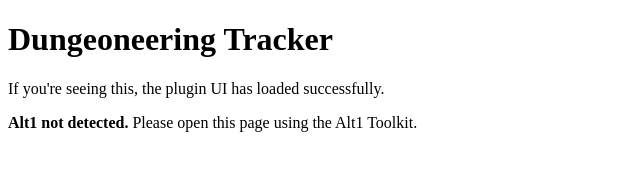
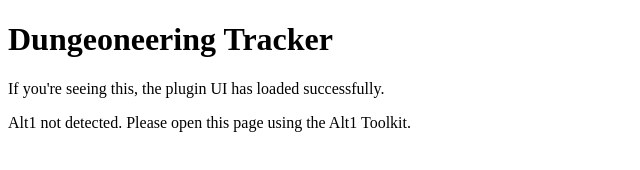
Before and after one commit to Mzmuh/dungeoneering-tracker, a plain HTML site: page 404.html in a window 1280 px wide. Shown: the full height of the page, 0-640 px from the left. Drawn offline with Linux system fonts and the light colour scheme.

Commit message:
Add files via upload
alt1lib.js is now loaded with defer to prevent race conditions

Alt1 registration waits until the full DOM is ready (DOMContentLoaded)

Includes a clean fallback message if Alt1 isn’t detected

Now logs "Alt1 App Identified" to console so you can verify if it's working

```diff
--- a/404.html
+++ b/404.html
@@ -1,21 +1,25 @@
 <!DOCTYPE html>
 <html lang="en">
 <head>
-  <meta charset="UTF-8" />
+  <meta charset="UTF-8">
   <title>Dungeoneering Tracker</title>
-  <script src="https://alt1.runescape.wiki/alt1lib.js"></script>
+  <script defer src="https://alt1.runescape.wiki/alt1lib.js"></script>
+  <script defer>
+    window.addEventListener('DOMContentLoaded', function () {
+      window.alt1Base = true;
+      if (window.alt1 && alt1.identifyApp) {
+        alt1.identifyApp("dungeoneering-tracker", "Dungeoneering Tracker");
+        console.log("Alt1 App Identified");
+      } else {
+        const msg = document.createElement("p");
+        msg.textContent = "Alt1 not detected. Please open this page using the Alt1 Toolkit.";
+        document.body.appendChild(msg);
+      }
+    });
+  </script>
 </head>
 <body>
   <h1>Dungeoneering Tracker</h1>
   <p>If you're seeing this, the plugin UI has loaded successfully.</p>
-
-  <script>
-    window.alt1Base = true;
-    if (window.alt1 && alt1.identifyApp) {
-      alt1.identifyApp("dungeoneering-tracker", "Dungeoneering Tracker");
-    } else {
-      document.body.innerHTML += "<p><strong>Alt1 not detected.</strong> Please open this page using the Alt1 Toolkit.</p>";
-    }
-  </script>
 </body>
 </html>
```
Also changed, not shown: index.html (+15 -11 lines).
